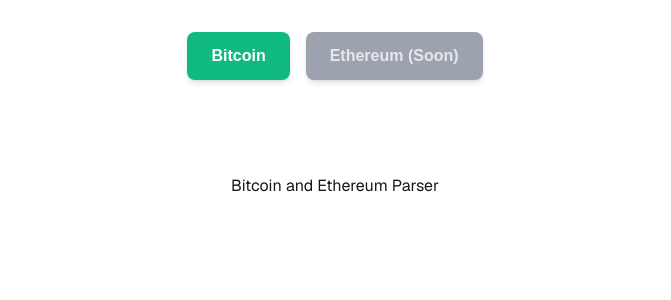
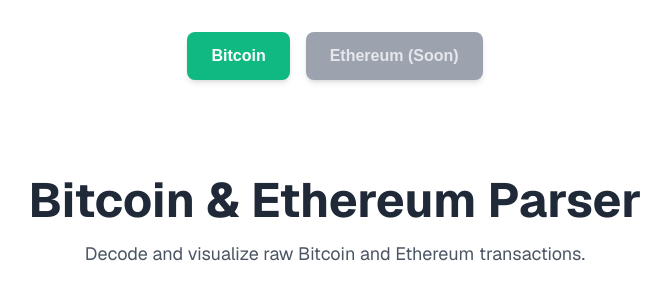
Before and after one commit to AydinTuna/raw-transaction-parser, a Next.js app: page / in a window 1280 px wide. Shown: the top 300 px of the page, without its empty margins (305-976 px from the left). Built offline with nearby package versions, Linux system fonts and the light colour scheme.

Commit message:
quick fix

```diff
--- a/app/layout.tsx
+++ b/app/layout.tsx
@@ -14,8 +14,8 @@
 });
 
 export const metadata: Metadata = {
-  title: "Create Next App",
-  description: "Generated by create next app",
+  title: "Raw Transaction Parser",
+  description: "Parse raw Bitcoin and Ethereum transactions",
 };
 
 export default function RootLayout({
--- a/app/page.tsx
+++ b/app/page.tsx
@@ -1,9 +1,12 @@
-import Image from "next/image";
-
 export default function Home() {
   return (
-    <div className="grid grid-rows-[20px_1fr_20px] items-center justify-items-center min-h-screen p-8 pb-20 gap-16 sm:p-20 font-[family-name:var(--font-geist-sans)]">
-      Bitcoin and Ethereum Parser
+    <div className="flex flex-col items-center justify-center sm:p-20 font-[family-name:var(--font-geist-sans)]">
+      <h1 className="text-4xl sm:text-5xl font-bold text-gray-800 mb-4 text-center">
+        Bitcoin & Ethereum Parser
+      </h1>
+      <p className="text-lg text-gray-600 text-center max-w-xl">
+        Decode and visualize raw Bitcoin and Ethereum transactions.
+      </p>
     </div>
   );
 }
```
